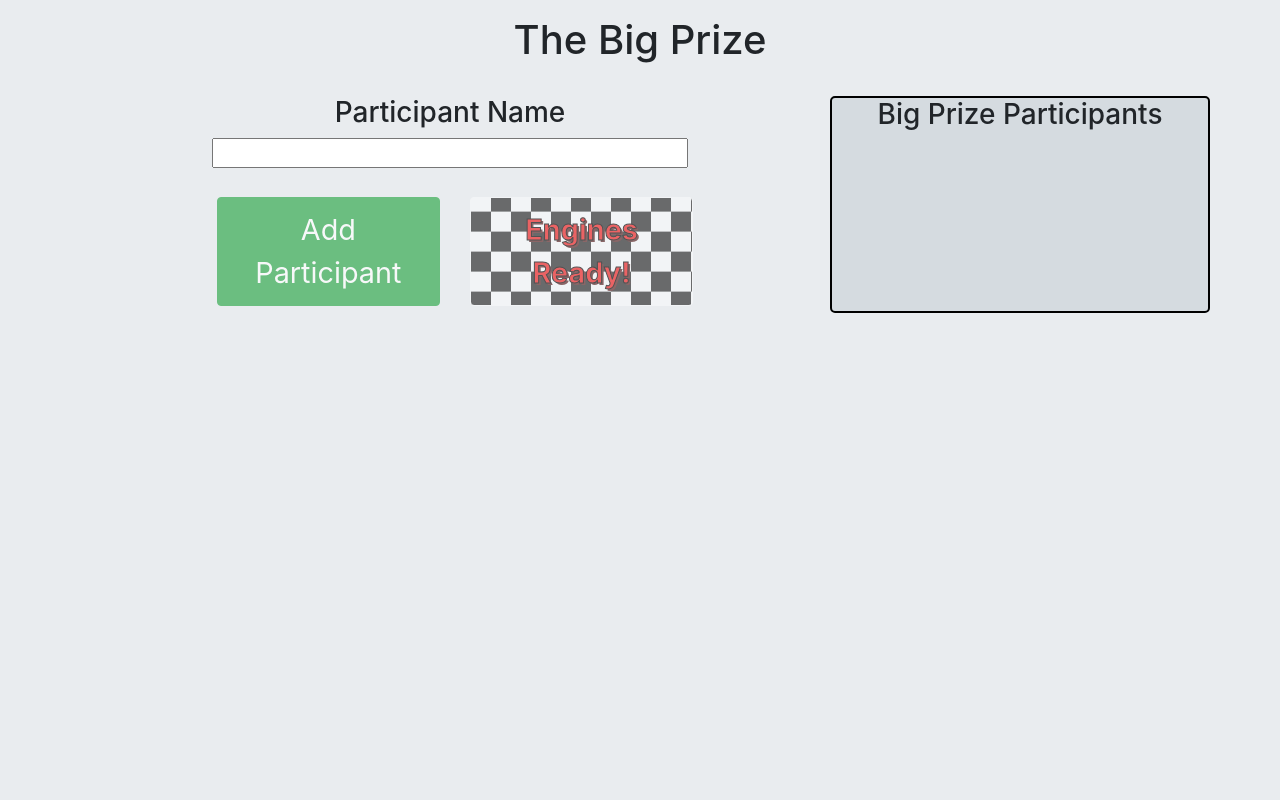
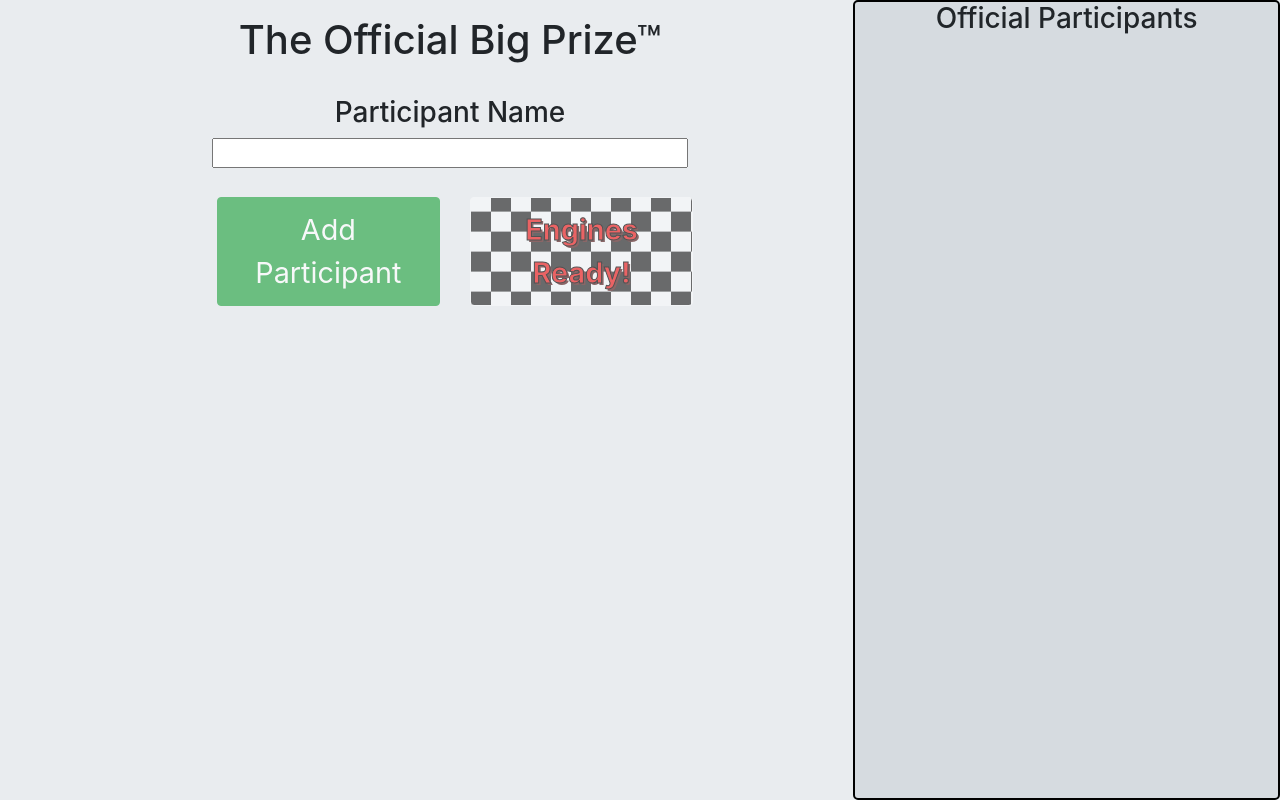
Before and after one commit to sdsautter/The-Big-Prize, a React (Create React App) app: page / in a window 1280 px wide. Built offline with nearby package versions, Linux system fonts and the light colour scheme.

Commit message:
Name list fixed on right

```diff
--- a/src/components/BigPrize.css
+++ b/src/components/BigPrize.css
@@ -2,4 +2,17 @@
     background-color: rgba(206, 212, 218, 0.7);
     border: 2px solid black;
     border-radius: 5px;
+    overflow: auto;
+
 }
+
+@media only screen and (min-width: 800px) {
+    .name-list {
+        height: 100%;
+        position: fixed;
+        float: right;
+        right: 0;
+        top: 0;
+        overflow: auto;
+    }
+}
--- a/src/components/BigPrize.jsx
+++ b/src/components/BigPrize.jsx
@@ -283,8 +283,10 @@ export class BigPrize extends Component {
         switch (this.state.page) {
             case Page.INPUT:
                 return (
-                    <Row className="justify-content-md-center">
+                    <Row className="">
                         <Col md={8} sm={12}>
+                            <h1 style={{marginTop: "1rem"}}>The Official Big Prize™</h1>
+                            <br />
                             <NameInput
                                 addName={this.addName}
                                 names={this.state.participants}
@@ -303,6 +305,8 @@ export class BigPrize extends Component {
                 return (
                     <Row>
                         <Col md={8} sm={12}>
+                            <h1 style={{marginTop: "1rem"}}>The Official Big Prize™</h1>
+                            <br />
                             <CurrentUser
                                 currentUser={this.state.currentUser}
                                 selectionNumber={this.state.selectionNumber}
@@ -325,6 +329,8 @@ export class BigPrize extends Component {
                 case Page.RESULTS:
                     return (
                         <Row>
+                            <h1 style={{marginTop: "1rem"}}>The Official Big Prize™</h1>
+                            <br />
                             <Col>
                                 <Results
                                     participants={this.state.participants}
@@ -339,8 +345,6 @@ export class BigPrize extends Component {
     render(){
         return (
             <Container>
-                 <h1 style={{marginTop: "1rem"}}>The Big Prize</h1>
-                <br />
                 {this.renderPage()}
             </Container>
         )
--- a/src/components/CurrentUser.jsx
+++ b/src/components/CurrentUser.jsx
@@ -30,8 +30,8 @@ export class CurrentUser extends React.Component {
                 <Col sm={{span: 6, offset: 3}}>
                     <h3>{this.props.selectionNumber}. {this.props.currentUser.name}</h3>
                 </Col>
-                <Col sm={{span: 8, offset: 2}} md={{span: 2, offset: 0}}>
-                    <Button variant="danger" style={{width: "80%"}} disabled={this.disableUndo()} onClick={this.handleShow}>Undo</Button>
+                <Col sm={{span: 8, offset: 2}} md={{span: 3, offset: 0}}>
+                    <Button variant="danger" style={{width: "100%"}} disabled={this.disableUndo()} onClick={this.handleShow}>Undo</Button>
                 </Col>
             </Row>
             <Modal
--- a/src/components/NameList.jsx
+++ b/src/components/NameList.jsx
@@ -43,7 +43,8 @@ export class NameList extends React.Component {
     render(){
         return (
             <span>
-                <h3>Big Prize Participants</h3>
+                <h3>Official Participants</h3>
+                <br />
                 <ol className="list">
                     {this.renderParticipants()}
                 </ol>
```
Also changed, not shown: public/pingpong.png (added).
